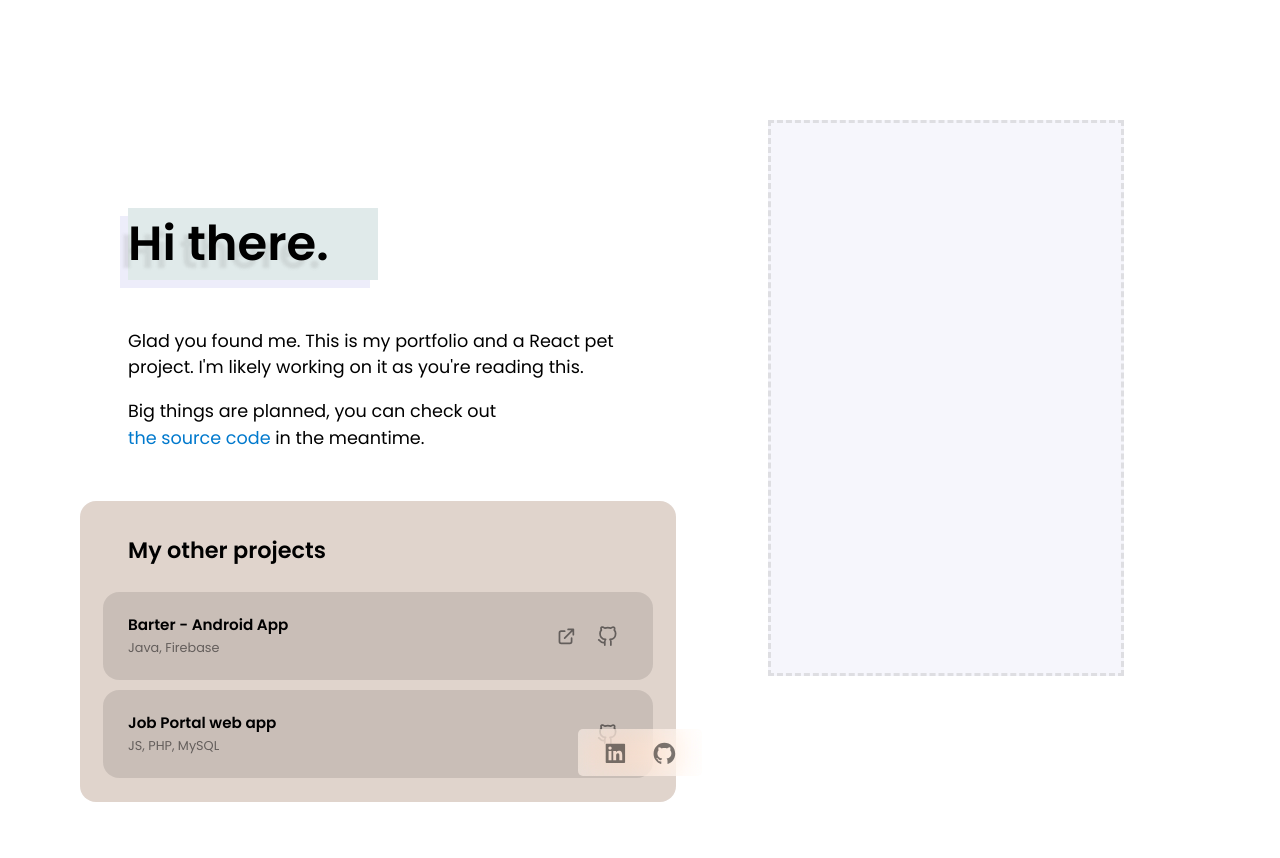
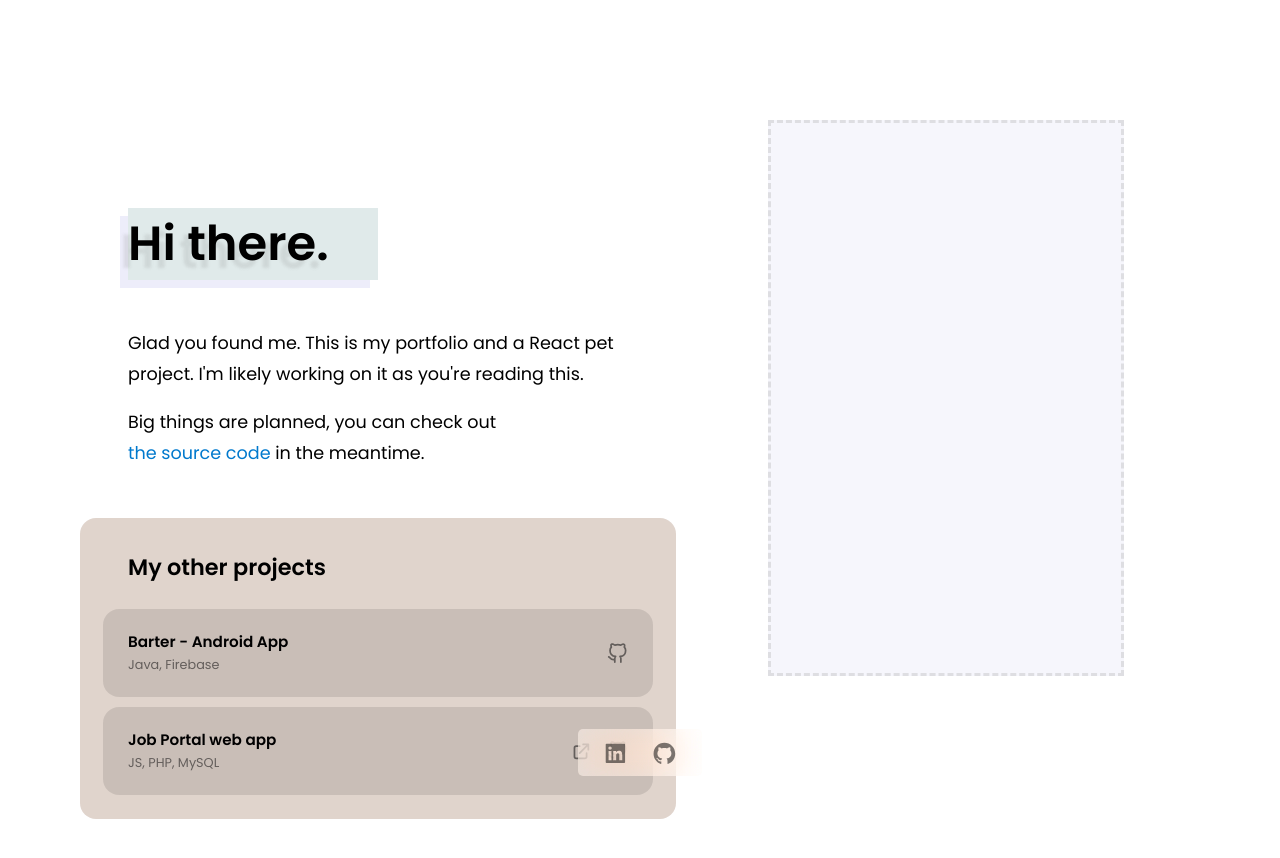
Before and after one commit to alexphl/alexphl.github.io, a React (Create React App) app: page / in a window 1280 px wide. Shown: the top 858 px of the page. Built offline with nearby package versions, Linux system fonts and the light colour scheme.

Commit message:
Fix links

```diff
--- a/src/App.js
+++ b/src/App.js
@@ -25,14 +25,14 @@ function App() {
         <div className='project'>
           <h3>Barter - Android App</h3>
           <p>Java, Firebase</p>
-          <a href="https://web.cs.dal.ca/~olexiy/jobportal/"><HiOutlineExternalLink className='icon'/></a>
-          <a href="https://github.com/alexphl/jobportal_IA"><FiGithub className='icon'/></a>
+          <a href="https://github.com/alexphl/csci3130-t7-online-barter-trading"><FiGithub className='icon'/></a>
         </div>
 
         <div className='project'>
           <h3>Job Portal web app</h3>
           <p>JS, PHP, MySQL</p>
-          <a href="https://github.com/alexphl/csci3130-t7-online-barter-trading"><FiGithub className='icon'/></a>
+          <a href="https://web.cs.dal.ca/~olexiy/jobportal/"><HiOutlineExternalLink className='icon'/></a>
+          <a href="https://github.com/alexphl/jobportal_IA"><FiGithub className='icon'/></a>
         </div>
 
       </div>
--- a/src/index.css
+++ b/src/index.css
@@ -117,7 +117,7 @@ div.project a {
   justify-self: end;
   align-self: end;
   grid-row: 1 / span 2;
-  margin: 0px 10px 0px 10px;
+  margin: 0px 0px 0px 15px;
   color: var(--text);
 }
 
@@ -153,7 +153,7 @@ header h3 {
 
 header h5 {
   max-width: 500px;
-  line-height: 150%;
+  line-height: 175%;
   font-size: 1.1em;
   font-weight: 400;
 }
@@ -211,10 +211,10 @@ footer {
   position: fixed;
   bottom: 0;
   display: grid;
-  grid-template-columns: auto 80% auto;
+  grid-template-columns: auto auto auto;
   width: 100%;
   justify-items: center;
-  z-index: 99;
+  z-index: 70;
 }
 
 #footerLinks {
@@ -230,7 +230,6 @@ footer {
   justify-content: space-evenly;
   align-items: flex-end;
   margin-bottom: 3vh;
-  margin-top: 3vh;
   transition: all 0.3s cubic-bezier(.25,.8,.25,1.3);
 }
 
```
